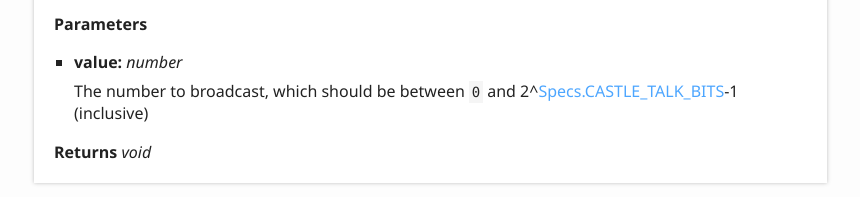
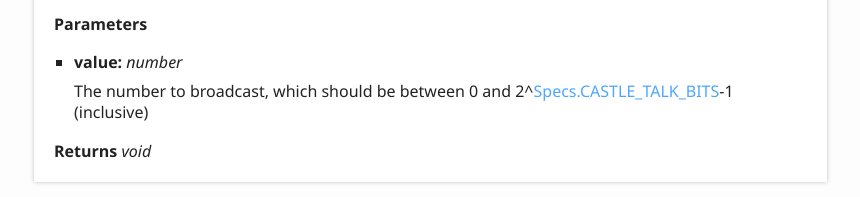
Before and after one commit to jmerle/battlecode-2019-types, a plain HTML site: page classes/_battlecode_.bcabstractrobot.html in a window 1280 px wide. Shown: the part 7643-7840 px from the top of the page, 6-866 px from the left. Drawn offline with Linux system fonts and the light colour scheme.

Commit message:
Deploy jmerle/battlecode-2019-types to github.com/jmerle/battlecode-2019-types.git:gh-pages

```diff
--- a/classes/_battlecode_.bcabstractrobot.html
+++ b/classes/_battlecode_.bcabstractrobot.html
@@ -641,7 +641,7 @@
 								<li>
 									<h5>value: <span class="tsd-signature-type">number</span></h5>
 									<div class="tsd-comment tsd-typography">
-										<p>The number to broadcast, which should be between <code>0</code> and 2^<a href="../interfaces/specs.html#castle_talk_bits">Specs.CASTLE_TALK_BITS</a>-1 (inclusive)</p>
+										<p>The number to broadcast, which should be between 0 and 2^<a href="../interfaces/specs.html#castle_talk_bits">Specs.CASTLE_TALK_BITS</a>-1 (inclusive)</p>
 									</div>
 								</li>
 							</ul>
@@ -1067,7 +1067,7 @@
 								<li>
 									<h5>value: <span class="tsd-signature-type">number</span></h5>
 									<div class="tsd-comment tsd-typography">
-										<p>The value to signal, which should be between <code>0</code> and 2^<a href="../interfaces/specs.html#communication_bits">Specs.COMMUNICATION_BITS</a>-1 (inclusive)</p>
+										<p>The value to signal, which should be between 0 and 2^<a href="../interfaces/specs.html#communication_bits">Specs.COMMUNICATION_BITS</a>-1 (inclusive)</p>
 									</div>
 								</li>
 								<li>
```
